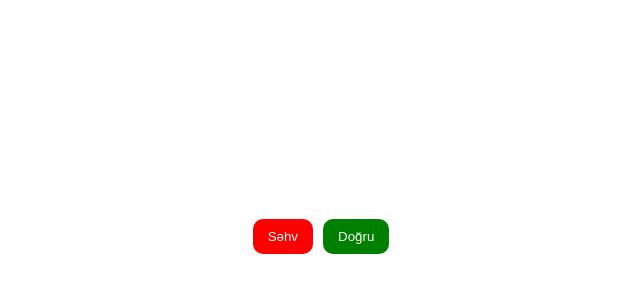
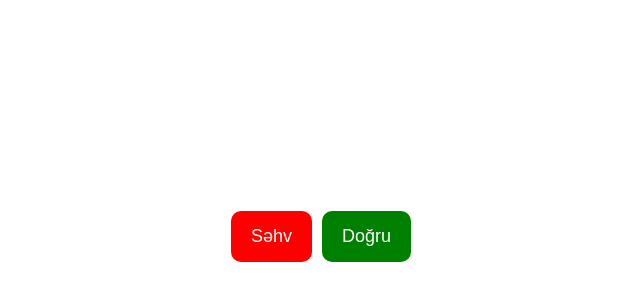
Before and after one commit to KuKiFeR/wrong-correct, a plain HTML site: page index.html in a window 1280 px wide. Shown: the part 172-472 px from the top of the page, without its empty margins (319-959 px from the left). Drawn offline with Linux system fonts and the light colour scheme.

Commit message:
Update style.css

```diff
--- a/style.css
+++ b/style.css
@@ -7,14 +7,15 @@
 }
 button{
     margin: 5px;
+    font-size:18px;
     cursor: pointer;
     border: none;
     color: white;
-    padding:10px 15px;
+    padding:15px 20px;
     border-radius: 10px;
     transition: 300ms;
     &:hover{
-        padding:17px
+        padding:23px
     }
 }
 .wrong{
```
